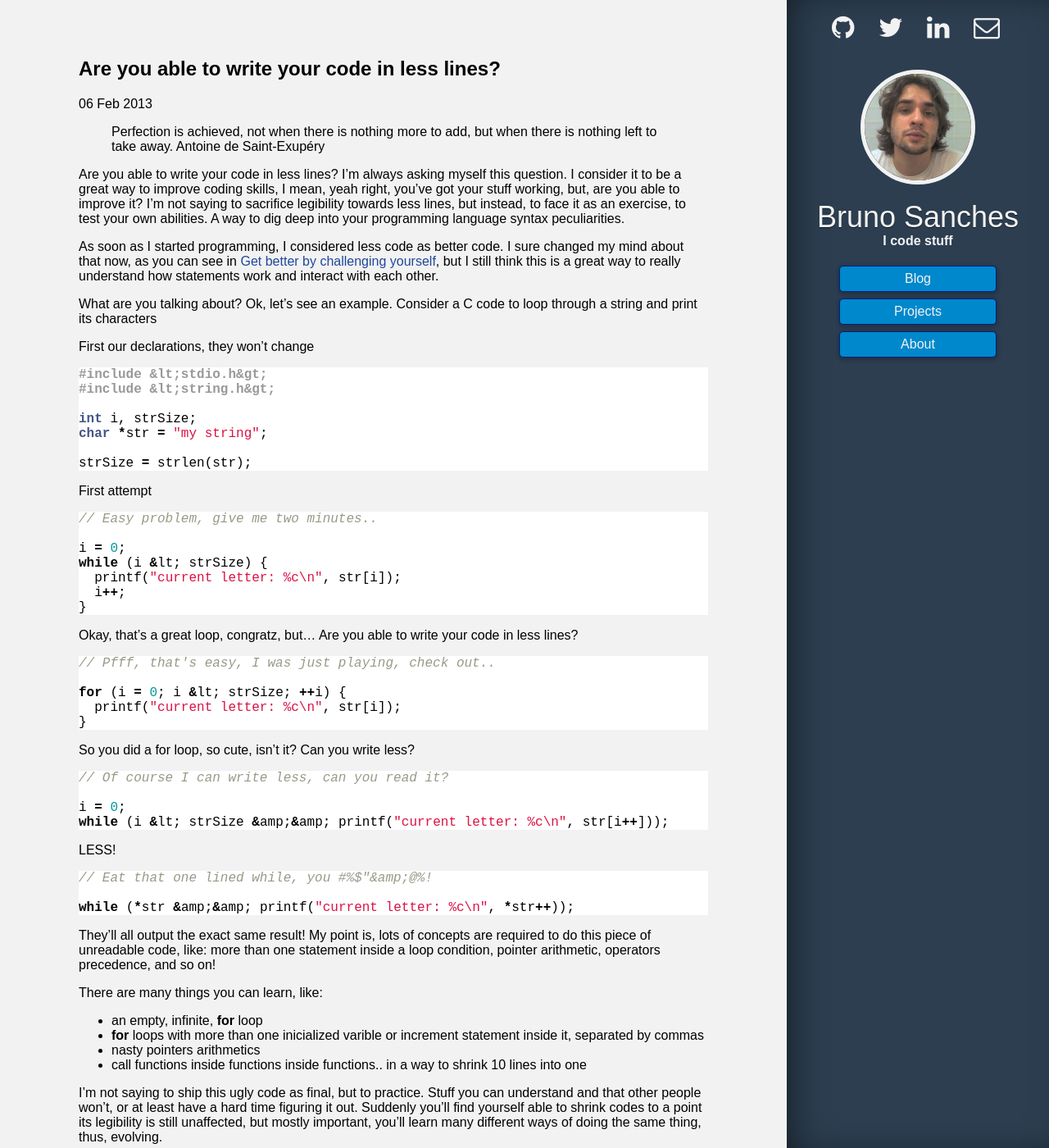
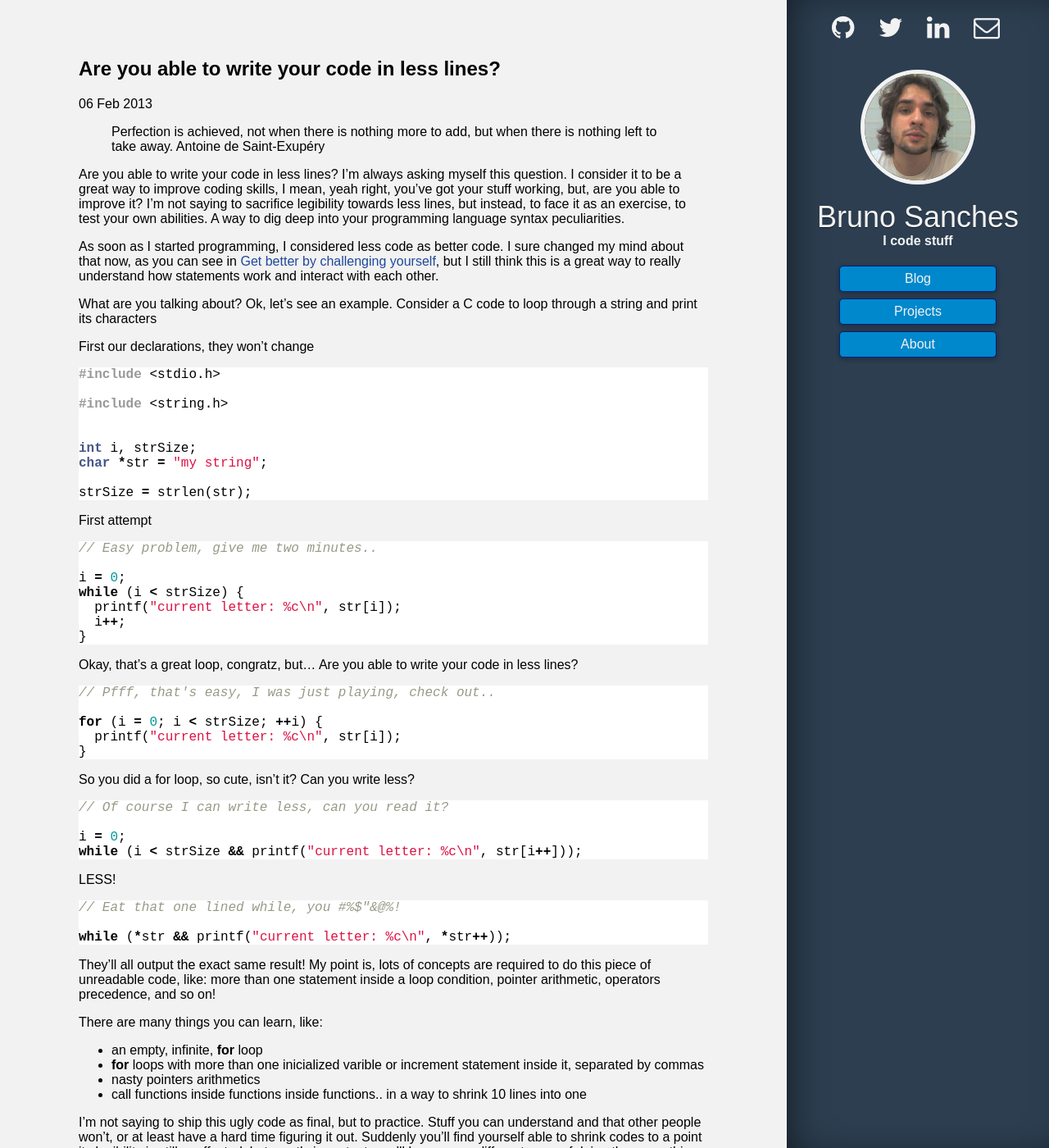
Before and after one commit to brunops/brunops.github.io, a Jekyll site: the page built from _posts/2013-02-06-write-less.markdown, in a window 1280 px wide and 1400 px high. Shown: the whole window at 82% size. Built offline with Jekyll 4.4.1, drawn with Linux system fonts in a browser that asks for light colours; some web fonts are replaced; Markdown is read by kramdown in place of the engine named in the settings.

Commit message:
Reformat "Write Less" post
* Deentitize HTML chars in code snippets
* Change internal link to relative path
* Highlight using c++ instead of c (although it's c code, the highlight as broken)
* Add target blank to external link

```diff
--- a/_posts/2013-02-06-write-less.markdown
+++ b/_posts/2013-02-06-write-less.markdown
@@ -9,14 +9,14 @@ categories:
 Antoine de Saint-Exupéry</blockquote>
 Are you able to write your code in less lines? I'm always asking myself this question. I consider it to be a great way to improve coding skills, I mean, yeah right, you've got your stuff working, but, are you able to improve it? I'm not saying to sacrifice legibility towards less lines, but instead, to face it as an exercise, to test your own abilities. A way to dig deep into your programming language syntax peculiarities.
 
-As soon as I started programming, I considered less code as better code. I sure changed my mind about that now, as you can see in <a href="http://brunops.org/get-better-by-challenging-yourself">Get better by challenging yourself</a>, but I still think this is a great way to really understand how statements work and interact with each other.
+As soon as I started programming, I considered less code as better code. I sure changed my mind about that now, as you can see in <a href="/get-better-by-challenging-yourself">Get better by challenging yourself</a>, but I still think this is a great way to really understand how statements work and interact with each other.
 
 What are you talking about? Ok, let's see an example. Consider a C code to loop through a string and print its characters
 
 First our declarations, they won't change
-{% highlight c %}
-#include &lt;stdio.h&gt;
-#include &lt;string.h&gt;
+{% highlight c++ %}
+#include <stdio.h>
+#include <string.h>
 
 int i, strSize;
 char *str = "my string";
@@ -24,31 +24,31 @@ char *str = "my string";
 strSize = strlen(str);
 {% endhighlight %}
 First attempt
-{% highlight c %}
+{% highlight c++ %}
 // Easy problem, give me two minutes..
 i = 0;
-while (i &lt; strSize) {
+while (i < strSize) {
   printf("current letter: %c\n", str[i]);
   i++;
 }
 {% endhighlight %}
 Okay, that's a great loop, congratz, but... Are you able to write your code in less lines?
-{% highlight c %}
+{% highlight c++ %}
 // Pfff, that's easy, I was just playing, check out..
-for (i = 0; i &lt; strSize; ++i) {
+for (i = 0; i < strSize; ++i) {
   printf("current letter: %c\n", str[i]);
 }
 {% endhighlight %}
 So you did a for loop, so cute, isn't it? Can you write less?
-{% highlight c %}
+{% highlight c++ %}
 // Of course I can write less, can you read it?
 i = 0;
-while (i &lt; strSize &amp;&amp; printf("current letter: %c\n", str[i++]));
+while (i < strSize && printf("current letter: %c\n", str[i++]));
 {% endhighlight %}
 LESS!
-{% highlight c %}
-// Eat that one lined while, you #%$"&amp;@%!
-while (*str &amp;&amp; printf("current letter: %c\n", *str++));
+{% highlight c++ %}
+// Eat that one lined while, you #%$"&@%!
+while (*str && printf("current letter: %c\n", *str++));
 {% endhighlight %}
 They'll all output the exact same result! My point is, lots of concepts are required to do this piece of unreadable code, like: more than one statement inside a loop condition, pointer arithmetic, operators precedence, and so on!
 
@@ -61,4 +61,4 @@ There are many things you can learn, like:
 </ul>
 I'm not saying to ship this ugly code as final, but to practice. Stuff you can understand and that other people won't, or at least have a hard time figuring it out. Suddenly you'll find yourself able to shrink codes to a point its legibility is still unaffected, but mostly important, you'll learn many different ways of doing the same thing, thus, evolving.
 
-And remember: There is more than one way to do it! <a href="http://en.wikipedia.org/wiki/There's_more_than_one_way_to_do_it">TIMTOWTDI</a>
+And remember: There is more than one way to do it! <a target="_blank" href="http://en.wikipedia.org/wiki/There's_more_than_one_way_to_do_it">TIMTOWTDI</a>
```
